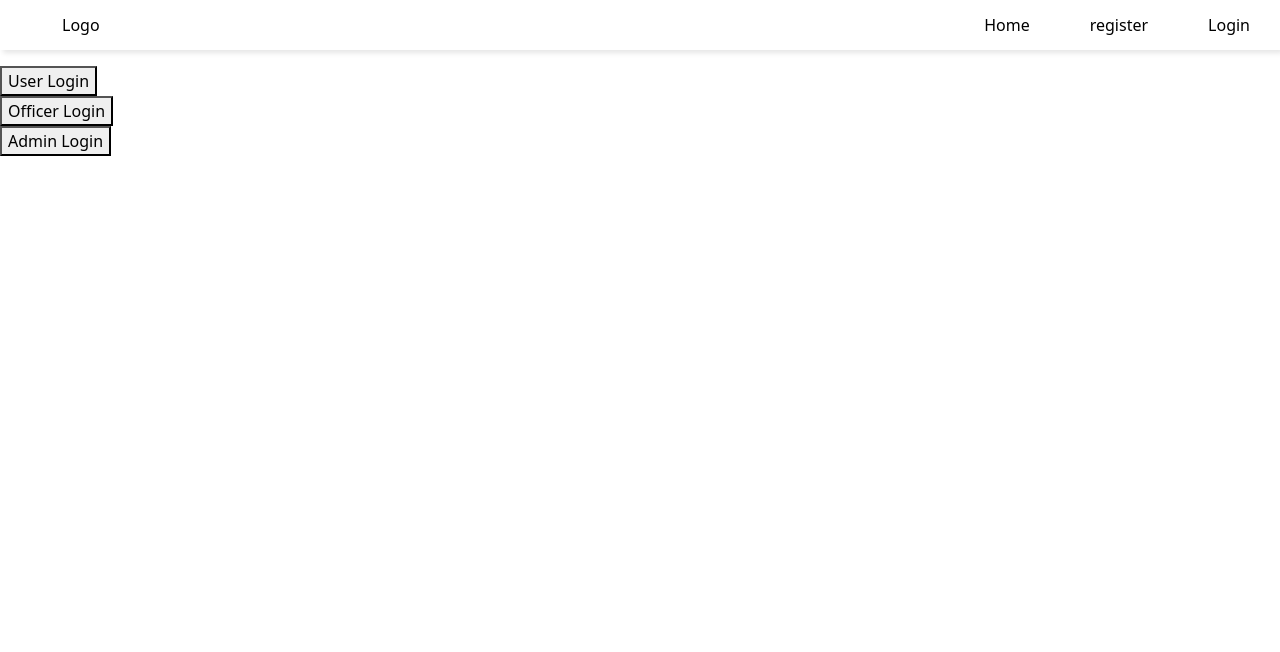
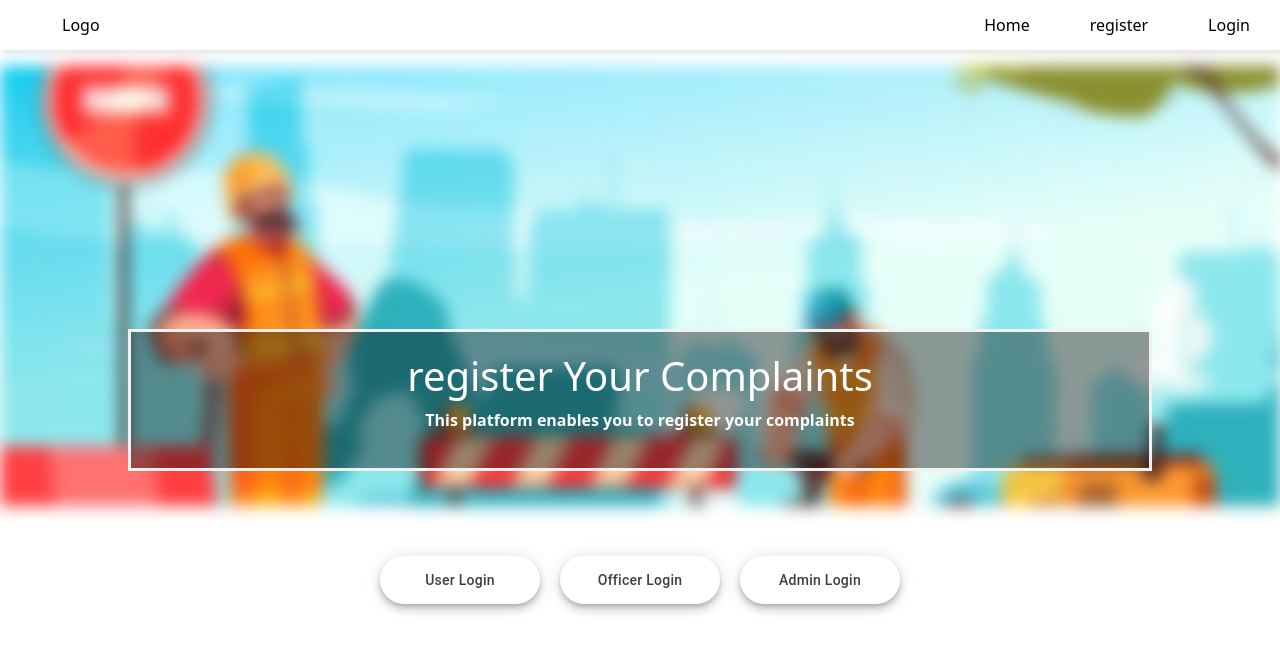
Before and after one commit to muhammedshebinva/Electricity-Online-Complaint-Registration-and-Management-system, a React (Create React App) app in the folder client/: page / in a window 1280 px wide. Shown: the top 652 px of the page. Built offline with nearby package versions, Linux system fonts and the light colour scheme.

Commit message:
home page css

```diff
--- a/client/src/App.css
+++ b/client/src/App.css
@@ -112,3 +112,85 @@ tr:hover{
   margin-right: 10px;
   height: 26px;
 }
+
+.home-page-main{
+  background-image: url('../public/road-repair-flat-composition-with-builders-characters-working-with-jackhammer-cartoon-vector-illustration_1284-75375.avif');
+  width: 100%;
+
+    /* Add the blur effect */
+    filter: blur(8px);
+    -webkit-filter: blur(8px);
+
+    /* Full height */
+    height: 55vh;
+
+    /* Center and scale the image nicely */
+    background-position: center;
+    background-repeat: no-repeat;
+    background-size: cover;
+}
+
+.home-control-div{
+  background-color: rgb(0,0,0); /* Fallback color */
+  background-color: rgba(0,0,0, 0.4); /* Black w/opacity/see-through */
+  color: white;
+  font-weight: bold;
+  border: 3px solid #f1f1f1;
+  position: absolute;
+  top: 50%;
+  left: 50%;
+  transform: translate(-50%, -50%);
+  z-index: 2;
+  width: 80%;
+  padding: 20px;
+  text-align: center;
+}
+
+.home-button{
+
+    align-items: center;
+    appearance: none;
+    background-color: #fff;
+    border-radius: 24px;
+    border-style: none;
+    box-shadow: rgba(0, 0, 0, .2) 0 3px 5px -1px, rgba(0, 0, 0, .14) 0 6px 10px 0, rgba(0, 0, 0, .12) 0 1px 18px 0;
+    box-sizing: border-box;
+    color: #3c4043;
+    cursor: pointer;
+    display: inline-flex;
+    fill: currentcolor;
+    font-family: "Google Sans", Roboto, Arial, sans-serif;
+    font-size: 14px;
+    font-weight: 500;
+    height: 48px;
+    justify-content: center;
+    letter-spacing: .25px;
+    line-height: normal;
+    max-width: 100%;
+    overflow: visible;
+    padding: 2px 24px;
+    position: relative;
+    text-align: center;
+    text-transform: none;
+    transition: box-shadow 280ms cubic-bezier(.4, 0, .2, 1), opacity 15ms linear 30ms, transform 270ms cubic-bezier(0, 0, .2, 1) 0ms;
+    user-select: none;
+    -webkit-user-select: none;
+    touch-action: manipulation;
+    width: auto;
+    will-change: transform, opacity;
+    z-index: 0;
+
+    margin: 10px;
+    width: 160px;
+
+}
+.home-button:hover{
+  background: #f6f9fe;
+  color: #174ae6;
+}
+.home-button-div{
+  display: flex;
+  width: 100%;
+  justify-content: center;
+  margin-top: 40px;
+}
--- a/client/src/pages/Home.jsx
+++ b/client/src/pages/Home.jsx
@@ -1,7 +1,7 @@
 import React, { useContext, useEffect } from 'react'
 import AuthContext from '../provider/authContext'
 import { useNavigate } from 'react-router-dom'
-
+import '../App.css'
 function Home() {
   const {setLastRoute} = useContext(AuthContext)
   useEffect(() => {
@@ -14,13 +14,20 @@ function Home() {
   const navigate = useNavigate()
 
   return (
+    <div >
+    <div className='home-page-main'> </div>
+
+    {token ? <h1>Home</h1> :
     <div>
-    {token ? <h1>Home</h1> :
-
-    <div>
-    <button onClick={()=>navigate('/login')}>User Login</button> <br></br>
-    <button onClick={()=>navigate('/officer/login')}>Officer Login</button> <br></br>
-    <button onClick={()=>navigate('/admin/login')}>Admin Login</button> <br></br>
+    <div className='home-control-div'>
+    <h1>register Your Complaints</h1>
+    <p>This platform enables you to register your complaints</p>
+    </div>
+    <div className='home-button-div'>
+    <button className='home-button' onClick={()=>navigate('/login')}>User Login</button> <br></br>
+    <button className='home-button' onClick={()=>navigate('/officer/login')}>Officer Login</button> <br></br>
+    <button className='home-button' onClick={()=>navigate('/admin/login')}>Admin Login</button> <br></br>
+    </div>
     </div>
     }
 
```
Also changed, not shown: client/public/electrician-repair-city-electrical-installation-vector-33287141.jpg (added), client/public/road-repair-flat-composition-with-builders-characters-working-with-jackhammer-cartoon-vector-illustration_1284-75375.avif (added).
